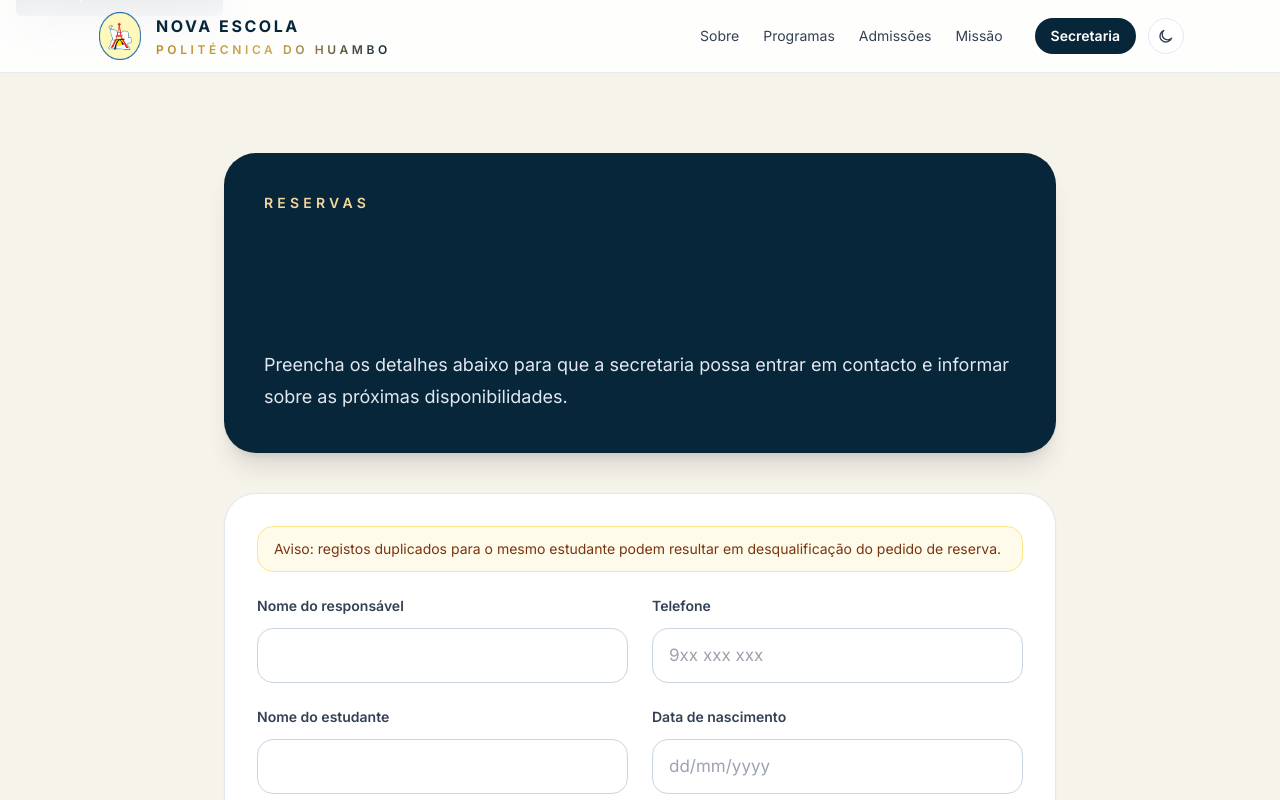
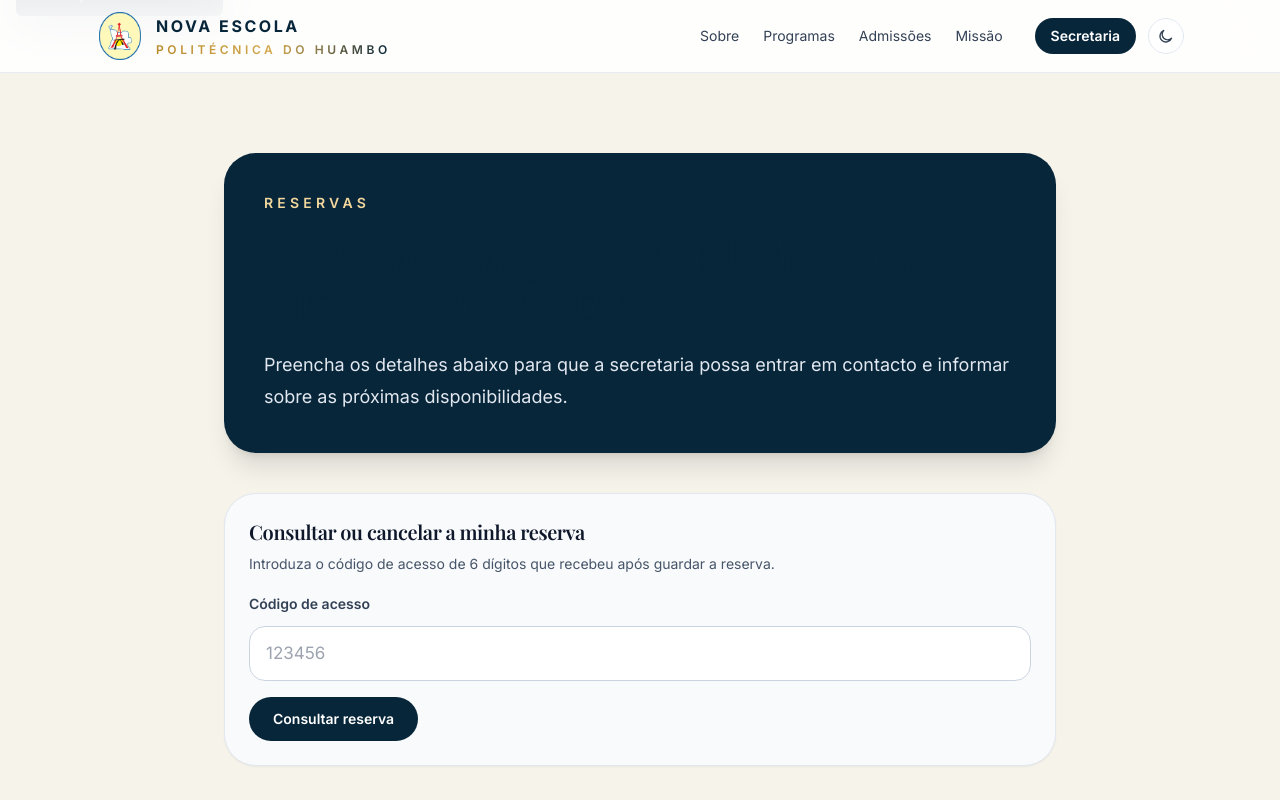
Before and after one commit to luistchitue-boop/nova-escola-politecnica-do-huambo-website, a Next.js app: page /secretaria/reservas in a window 1280 px wide. Shown: the top 800 px of the page. Built offline with nearby package versions, Linux system fonts and the light colour scheme.

Commit message:
feat: add access code and status to reservation requests, implement lookup and cancellation functionality

```diff
--- a/db/schema.js
+++ b/db/schema.js
@@ -27,6 +27,8 @@ exports.reservationRequests = pgTable(
   'reservation_requests',
   {
     id: serial('id').primaryKey(),
+    accessCode: varchar('access_code', { length: 6 }).notNull().unique(),
+    status: varchar('status', { length: 20 }).notNull().default('pendente'),
     parentName: varchar('parent_name', { length: 255 }).notNull(),
     phone: varchar('phone', { length: 50 }).notNull(),
     studentName: varchar('student_name', { length: 255 }).notNull(),
@@ -43,5 +45,6 @@ exports.reservationRequests = pgTable(
       table.studentName,
       table.dateOfBirth
     ),
+    accessCodeUnique: uniqueIndex('reservation_requests_access_code_unique_idx').on(table.accessCode),
   })
 )
--- a/pages/api/reserva.js
+++ b/pages/api/reserva.js
@@ -19,7 +19,76 @@ const reservationSchema = z.object({
   observations: z.string().trim().optional().default(''),
 })
 
+const lookupCodeSchema = z.string().trim().regex(/^\d{6}$/, 'O código deve conter exatamente 6 dígitos.')
+
+async function generateUniqueAccessCode() {
+  for (let attempt = 0; attempt < 12; attempt += 1) {
+    const candidate = String(Math.floor(100000 + Math.random() * 900000))
+    const existing = await db
+      .select({ id: reservationRequests.id })
+      .from(reservationRequests)
+      .where(eq(reservationRequests.accessCode, candidate))
+      .limit(1)
+
+    if (existing.length === 0) {
+      return candidate
+    }
+  }
+
+  throw new Error('Failed to generate unique access code.')
+}
+
 export default async function handler(req, res) {
+  if (req.method === 'GET') {
+    const accessCode = String(req.query.accessCode || '')
+    const parsed = lookupCodeSchema.safeParse(accessCode)
+
+    if (!parsed.success) {
+      return res.status(400).json({ success: false, message: 'O código deve conter exatamente 6 dígitos.' })
+    }
+
+    try {
+      const reservation = await db
+        .select()
+        .from(reservationRequests)
+        .where(eq(reservationRequests.accessCode, parsed.data))
+        .limit(1)
+
+      if (!reservation[0]) {
+        return res.status(404).json({ success: false, message: 'Pedido de reserva não encontrado.' })
+      }
+
+      return res.status(200).json({ success: true, reservation: reservation[0] })
+    } catch (error) {
+      console.error('Reservation lookup failed:', error)
+      return res.status(500).json({ success: false, message: 'Não foi possível consultar a reserva.' })
+    }
+  }
+
+  if (req.method === 'DELETE') {
+    const accessCode = req.body?.accessCode || ''
+    const parsed = lookupCodeSchema.safeParse(accessCode)
+
+    if (!parsed.success) {
+      return res.status(400).json({ success: false, message: 'O código deve conter exatamente 6 dígitos.' })
+    }
+
+    try {
+      const deleted = await db
+        .delete(reservationRequests)
+        .where(eq(reservationRequests.accessCode, parsed.data))
+
+      if (!deleted.rowCount || deleted.rowCount === 0) {
+        return res.status(404).json({ success: false, message: 'Pedido de reserva não encontrado.' })
+      }
+
+      return res.status(200).json({ success: true, message: 'Pedido de reserva cancelado com sucesso.' })
+    } catch (error) {
+      console.error('Reservation cancel failed:', error)
+      return res.status(500).json({ success: false, message: 'Não foi possível cancelar a reserva.' })
+    }
+  }
+
   if (req.method !== 'POST') {
     return res.status(405).json({ success: false, message: 'Método não permitido.' })
   }
@@ -55,7 +124,11 @@ export default async function handler(req, res) {
       })
     }
 
+    const accessCode = await generateUniqueAccessCode()
+
     await db.insert(reservationRequests).values({
+      accessCode,
+      status: 'pendente',
       parentName: payload.parentName,
       phone: payload.phone,
       studentName: payload.studentName,
@@ -69,6 +142,7 @@ export default async function handler(req, res) {
     return res.status(200).json({
       success: true,
       message: 'Pedido de reserva enviado com sucesso.',
+      accessCode,
     })
   } catch (error) {
     console.error('Reservation creation failed:', error)
--- a/pages/secretaria/reservas.js
+++ b/pages/secretaria/reservas.js
@@ -102,6 +102,12 @@ export default function ReservasPage() {
   const [success, setSuccess] = useState('')
   const [isSubmitting, setIsSubmitting] = useState(false)
   const [isConfirmOpen, setIsConfirmOpen] = useState(false)
+  const [reservationCode, setReservationCode] = useState('')
+  const [lookupCode, setLookupCode] = useState('')
+  const [lookupError, setLookupError] = useState('')
+  const [lookupReservation, setLookupReservation] = useState(null)
+  const [isLookupSubmitting, setIsLookupSubmitting] = useState(false)
+  const [isDeleting, setIsDeleting] = useState(false)
 
   const handleChange = (event) => {
     const { name, value } = event.target
@@ -171,7 +177,9 @@ export default function ReservasPage() {
         return
       }
 
-      setSuccess('Pedido de reserva enviado com sucesso. A secretaria entrará em contacto brevemente.')
+      const generatedCode = data.accessCode || '000000'
+      setReservationCode(generatedCode)
+      setSuccess(`Pedido de reserva enviado com sucesso. Guarde o seu código de acesso: ${generatedCode}. A secretaria entrará em contacto brevemente.`)
       setForm({
         parentName: '',
         phone: '',
@@ -188,6 +196,71 @@ export default function ReservasPage() {
       setIsConfirmOpen(false)
     } finally {
       setIsSubmitting(false)
+    }
+  }
+
+  const handleLookup = async (event) => {
+    event.preventDefault()
+    setLookupError('')
+    setLookupReservation(null)
+
+    const parsed = z.string().trim().regex(/^\d{6}$/, 'O código deve conter exatamente 6 dígitos.').safeParse(lookupCode)
+
+    if (!parsed.success) {
+      setLookupError(parsed.error.issues[0].message)
+      return
+    }
+
+    setIsLookupSubmitting(true)
+
+    try {
+      const response = await fetch(`/api/reserva?accessCode=${encodeURIComponent(parsed.data)}`)
+      const data = await response.json()
+
+      if (!response.ok || !data.success) {
+        setLookupError(data.message || 'Não foi possível consultar a reserva.')
+        return
+      }
+
+      setLookupReservation(data.reservation)
+    } catch (lookupErrorResponse) {
+      setLookupError('Não foi possível consultar a reserva. Tente novamente.')
+    } finally {
+      setIsLookupSubmitting(false)
+    }
+  }
+
+  const handleCancelReservation = async () => {
+    if (!lookupCode) {
+      setLookupError('Introduza o código de acesso para cancelar a reserva.')
+      return
+    }
+
+    setIsDeleting(true)
+    setLookupError('')
+
+    try {
+      const response = await fetch('/api/reserva', {
+        method: 'DELETE',
+        headers: {
+          'Content-Type': 'application/json',
+        },
+        body: JSON.stringify({ accessCode: lookupCode }),
+      })
+
+      const data = await response.json()
+
+      if (!response.ok || !data.success) {
+        setLookupError(data.message || 'Não foi possível cancelar a reserva.')
+        return
+      }
+
+      setLookupReservation((current) => ({ ...current, status: 'cancelada' }))
+      setLookupError('')
+    } catch (cancelError) {
+      setLookupError('Não foi possível cancelar a reserva. Tente novamente.')
+    } finally {
+      setIsDeleting(false)
     }
   }
 
@@ -274,6 +347,62 @@ export default function ReservasPage() {
           <p className="mt-6 text-lg leading-8 text-slate-200">
             Preencha os detalhes abaixo para que a secretaria possa entrar em contacto e informar sobre as próximas disponibilidades.
           </p>
+        </div>
+
+        <div className="mt-10 rounded-[2rem] border border-slate-200 bg-slate-50 p-6 shadow-sm">
+          <h2 className="text-xl font-semibold text-slate-900">Consultar ou cancelar a minha reserva</h2>
+          <p className="mt-2 text-sm text-slate-600">
+            Introduza o código de acesso de 6 dígitos que recebeu após guardar a reserva.
+          </p>
+
+          <form className="mt-5 space-y-4" onSubmit={handleLookup} noValidate>
+            <div>
+              <label htmlFor="lookupCode" className="block text-sm font-semibold text-slate-700">Código de acesso</label>
+              <input
+                id="lookupCode"
+                name="lookupCode"
+                type="text"
+                inputMode="numeric"
+                maxLength={6}
+                value={lookupCode}
+                onChange={(event) => {
+                  const nextValue = event.target.value.replace(/\D/g, '').slice(0, 6)
+                  setLookupCode(nextValue)
+                  if (lookupError) setLookupError('')
+                }}
+                placeholder="123456"
+                className="mt-3 w-full rounded-2xl border border-slate-300 bg-white px-4 py-3 outline-none focus:border-[#b98b2d]"
+              />
+              {lookupError ? (
+                <p className="mt-2 text-sm font-medium text-red-600">{lookupError}</p>
+              ) : null}
+            </div>
+
+            <button type="submit" disabled={isLookupSubmitting} className="rounded-full bg-[#08263a] px-6 py-3 text-sm font-semibold text-white transition hover:bg-[#0d3550] disabled:cursor-not-allowed disabled:opacity-70">
+              {isLookupSubmitting ? 'A consultar...' : 'Consultar reserva'}
+            </button>
+          </form>
+
+          {lookupReservation ? (
+            <div className="mt-6 rounded-2xl border border-slate-200 bg-white p-5">
+              <p className="text-sm font-semibold uppercase tracking-[0.2em] text-slate-500">Estado da reserva</p>
+              <div className="mt-4 space-y-3 text-sm text-slate-700">
+                <p><span className="font-semibold text-slate-900">Código:</span> {lookupReservation.accessCode}</p>
+                <p><span className="font-semibold text-slate-900">Estado:</span> {lookupReservation.status === 'cancelada' ? 'Cancelada' : 'Pendente'}</p>
+                <p><span className="font-semibold text-slate-900">Estudante:</span> {lookupReservation.studentName}</p>
+                <p><span className="font-semibold text-slate-900">Classe:</span> {lookupReservation.intendedGrade}</p>
+              </div>
+
+              <button
+                type="button"
+                onClick={handleCancelReservation}
+                disabled={isDeleting || lookupReservation.status === 'cancelada'}
+                className="mt-5 rounded-full border border-red-200 bg-red-50 px-5 py-3 text-sm font-semibold text-red-700 transition hover:bg-red-100 disabled:cursor-not-allowed disabled:opacity-60"
+              >
+                {isDeleting ? 'A cancelar...' : lookupReservation.status === 'cancelada' ? 'Reserva cancelada' : 'Cancelar reserva'}
+              </button>
+            </div>
+          ) : null}
         </div>
 
         <div className="mt-10 rounded-[2rem] border border-slate-200 bg-white p-8 shadow-sm">
@@ -486,6 +615,12 @@ export default function ReservasPage() {
               </div>
             ) : null}
 
+            {reservationCode ? (
+              <div className="rounded-2xl border border-[#f2d79d] bg-[#fffaf0] px-4 py-3 text-sm font-medium text-[#7a5a15]">
+                Código de acesso: <span className="font-bold tracking-[0.2em]">{reservationCode}</span>
+              </div>
+            ) : null}
+
             <button type="submit" disabled={isSubmitting} className="rounded-full bg-[#08263a] px-6 py-3 text-sm font-semibold text-white transition hover:bg-[#0d3550] disabled:cursor-not-allowed disabled:opacity-70">
               {isSubmitting ? 'A enviar...' : 'Enviar pedido de reserva'}
             </button>
```
